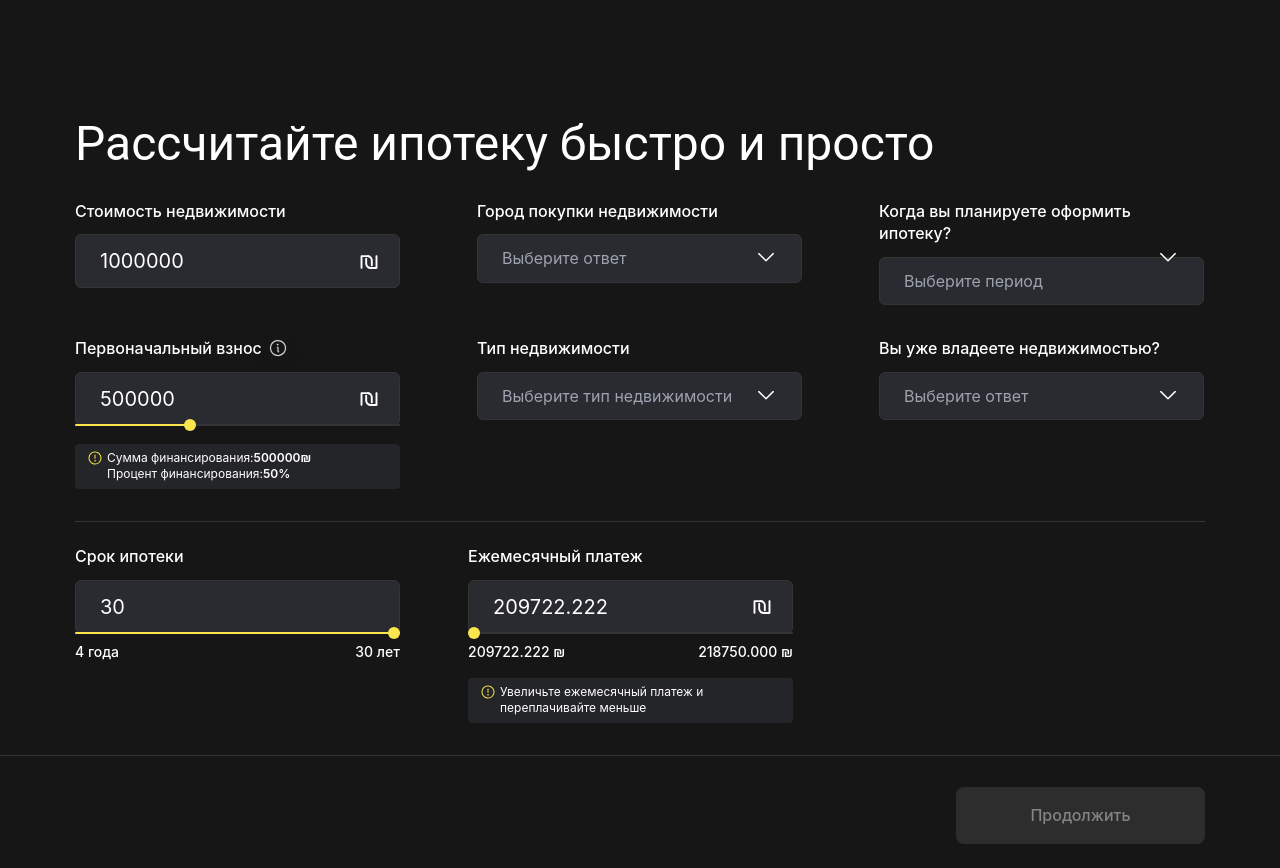
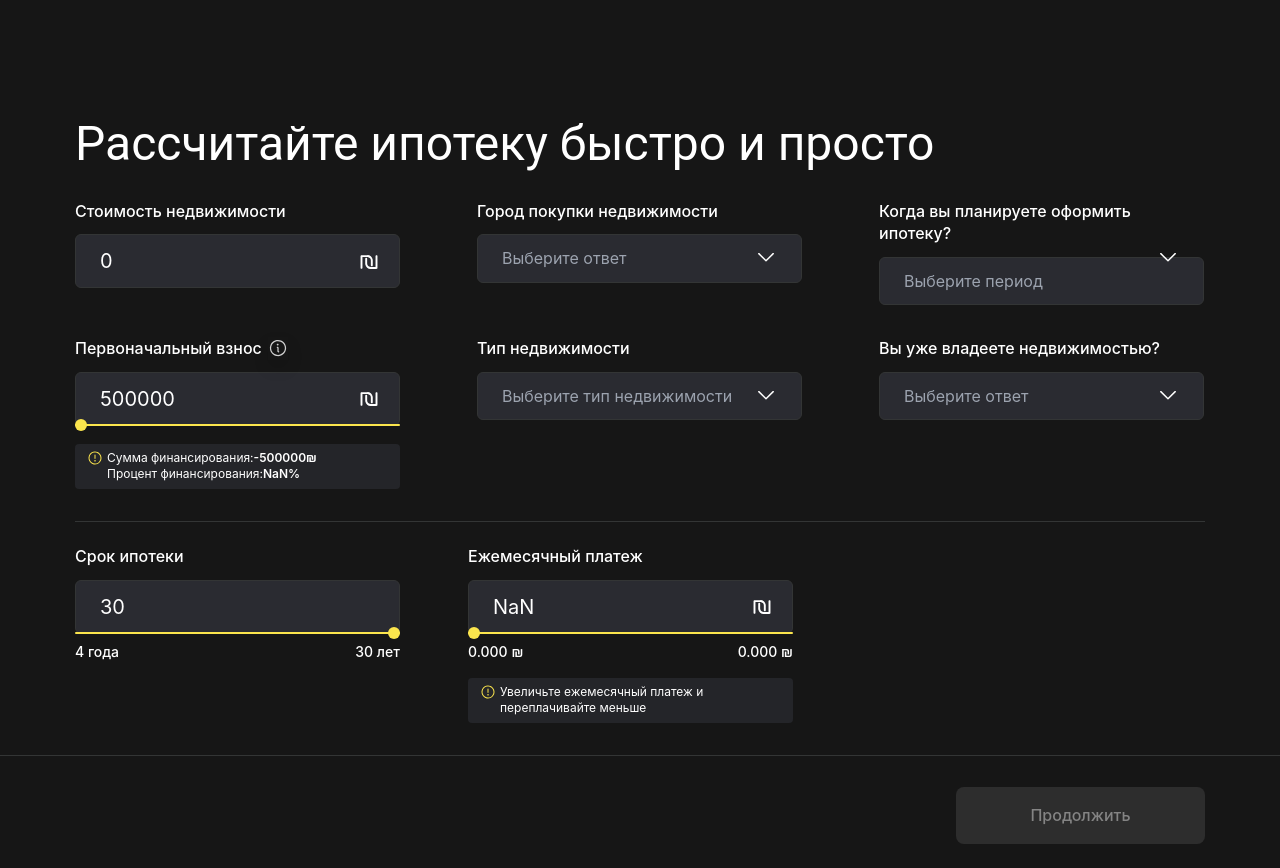
Before and after one commit to N-Daria/mortgage-calculator, a React (Create React App) app: page / in a window 1280 px wide. Built offline with nearby package versions, Linux system fonts and the light colour scheme.

Commit message:
feat: counting form values after price changing

```diff
--- a/src/Components/App/App.jsx
+++ b/src/Components/App/App.jsx
@@ -79,9 +79,49 @@ export default function App() {
     //  ( процент + тело ) / время
   }
 
+  function countChangedPrice() {
+    const price = formData.price;
+    const periodYearsMin = formOptions.period.min;
+    const periodYearsMax = formOptions.period.max;
+    const mortgageRate = 5;
+
+    const monthlyPayment = countMonthlyPayment(formData.period).toFixed(3);
+    const monthlyPaymentMax = countMonthlyPayment(periodYearsMin).toFixed(3);
+    const monthlyPaymentMin = countMonthlyPayment(periodYearsMax).toFixed(3);
+
+    function countMonthlyPayment(time) {
+      const percents = mortgageRate * (price - formData.initialFee) * time;
+      const mortgageBody = price - formData.initialFee;
+      const periodMonths = time * 12;
+
+      return (percents + mortgageBody) / periodMonths;
+    }
+
+    // 25% of the cost
+    const initialFeeMin = price / 4;
+    // 97% of the cost
+    const initialFeeMax = price * 0.97;
+    const initialFeePercent = (formData.initialFee / price) * 100;
+
+    setFormMinMaxValues({
+      monthlyPaymentMin,
+      monthlyPaymentMax,
+      initialFeePercent,
+      initialFeeMin,
+      initialFeeMax,
+    });
+
+    dispatch(setPrice(price));
+    dispatch(setMonthlyPayment(monthlyPayment));
+  }
+
   useEffect(() => {
     countDefaultValues();
   }, []);
+
+  useEffect(() => {
+    countChangedPrice();
+  }, [formData.price]);
 
   return (
     <div className="app w-full bg-themeColor mx-auto px-[60px]">
```
